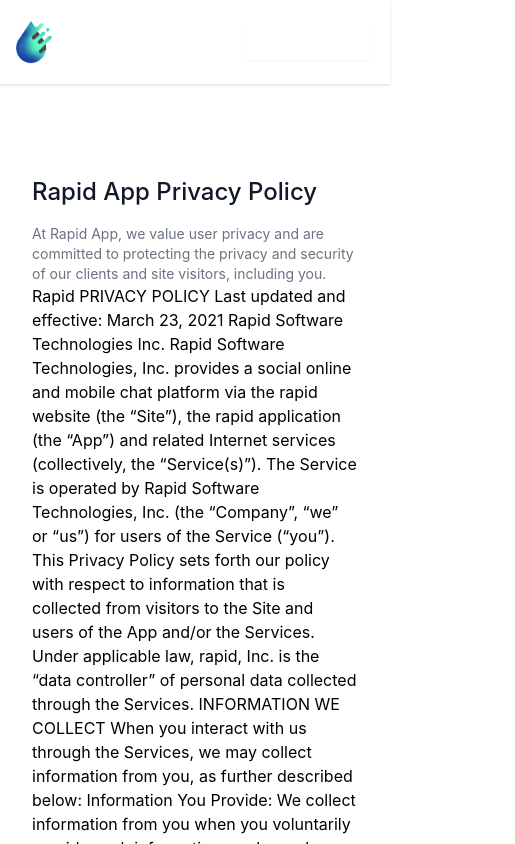
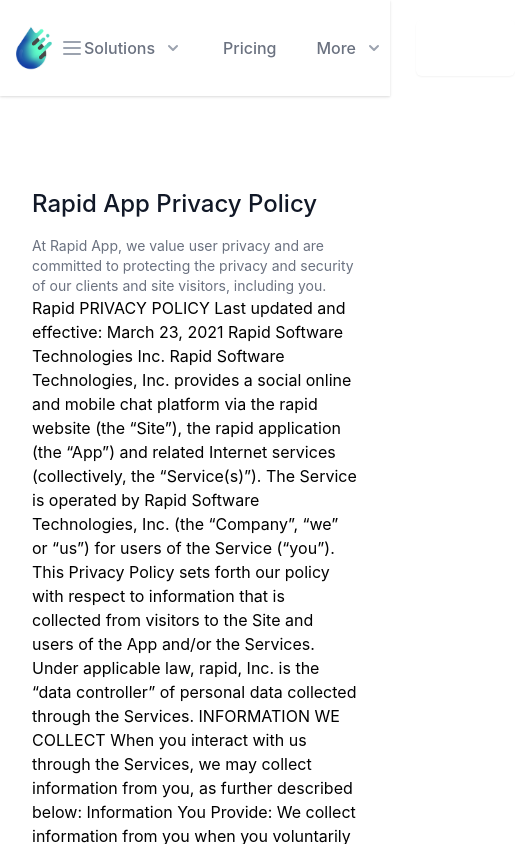
Before and after one commit to KuangAnthony/rapid-website, a Next.js app: page /privacy in a window 390 px wide. Shown: the top 844 px of the page, 515 px wide, since content can reach past the window. Built offline with nearby package versions, Linux system fonts and the light colour scheme.

Commit message:
Update Header.tsx

```diff
--- a/components/Header.tsx
+++ b/components/Header.tsx
@@ -29,7 +29,7 @@
               </a>
             </Link>
           </div>
-          {/* <div className='-mr-2 -my-2 md:hidden'>
+          <div className='-mr-2 -my-2 md:hidden'>
             <button
               type='button'
               onClick={() => setIsMobileMenuOpen(true)}
@@ -52,8 +52,8 @@
                 />
               </svg>
             </button>
-          </div> */}
-          {/* <nav className='flex space-x-10'>
+          </div>
+          <nav className='flex space-x-10'>
               <div className='relative'>
                 <button
                   type='button'
@@ -104,7 +104,7 @@
                   </svg>
                 </button>
               </div>
-            </nav> */}
+            </nav>
           <div className='inline-flex items-center md:ml-12 justify-self-end'>
             <a
               href='#'
@@ -697,7 +697,7 @@
         )}
       </Transition>
 
-      {/* <Transition
+      <Transition
         show={isMobileMenuOpen}
         enter='duration-50 ease-out'
         enterFrom='opacity-0 scale-95'
@@ -933,7 +933,7 @@
             </div>
           </div>
         )}
-      </Transition> */}
+      </Transition>
     </header>
   );
 }
```
